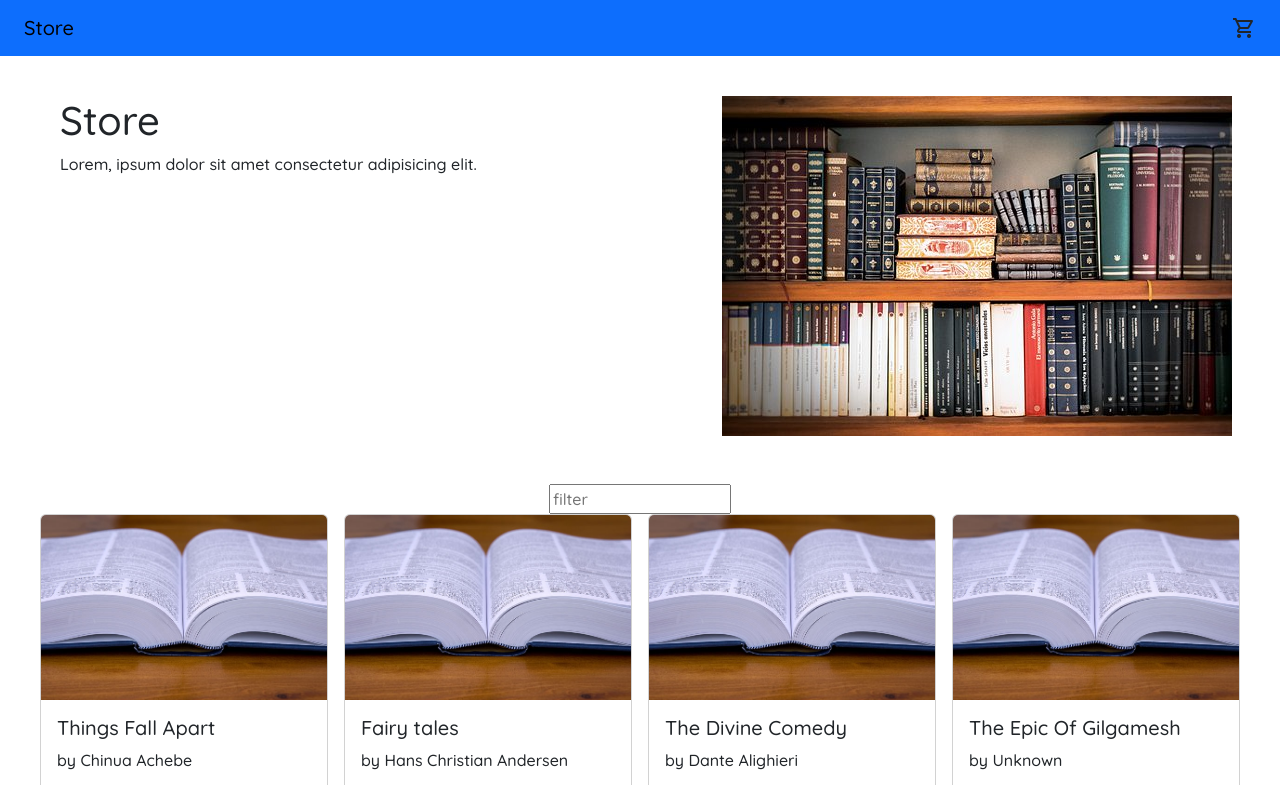
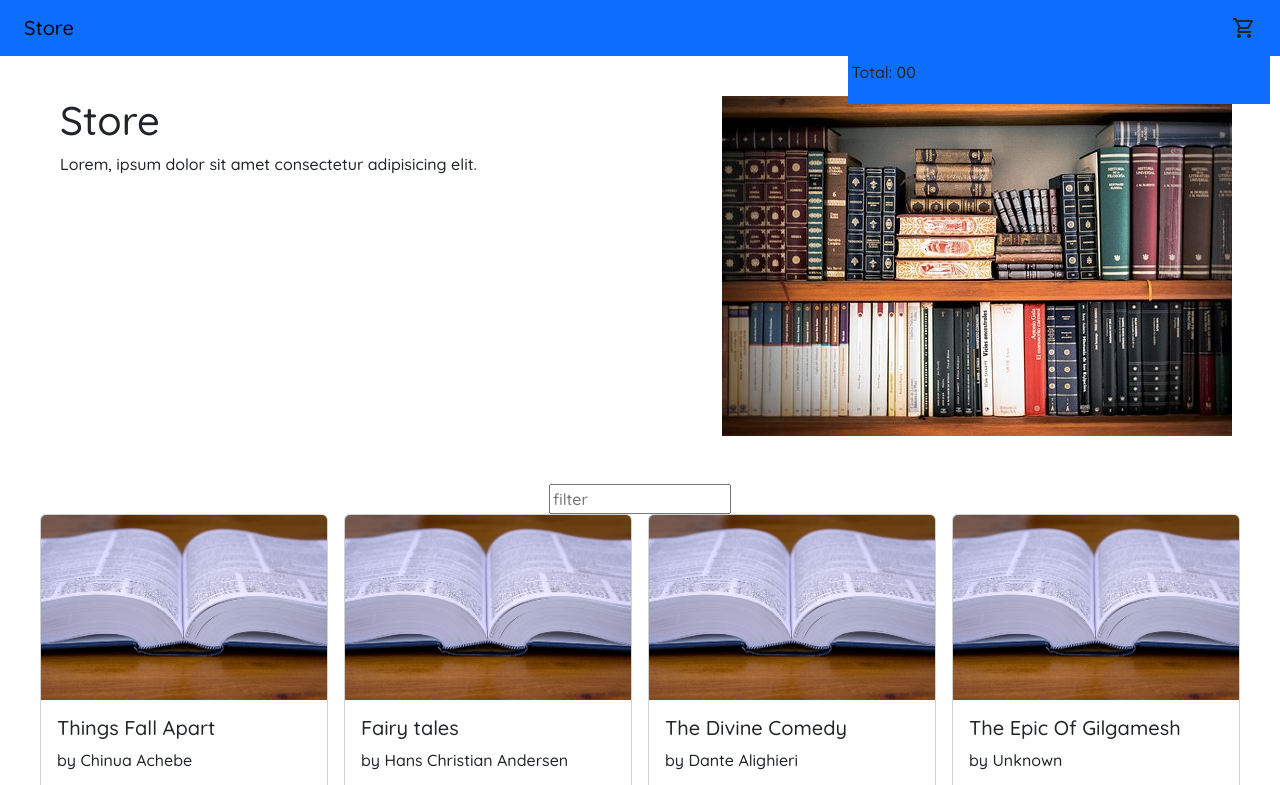
Before and after one commit to CrowsVeldt/limudai-chutz-ashkelon-second-project, a plain HTML site: page index.html in a window 1280 px wide. Both pictures are taken after a click on the element "shopping_cart". Shown: the top 785 px of the page. Drawn offline with nearby package versions, Linux system fonts and the light colour scheme.

Commit message:
improve cart layout, add total

```diff
--- a/script.js
+++ b/script.js
@@ -26,10 +26,16 @@ function fetchCatalog() {
 }
 
 function displayShoppingCart() {
+    // if cart is empty display "nothing yet"
     if (cartOpen === false) {
         const cart = document.createElement('div')
         cart.id = 'cart'
-        cart.className = 'bg-primary'
+        cart.classList.add('bg-primary', 'd-flex', 'flex-column', 'justify-content-center', 'p-1')
+
+        const total = document.createElement('p')
+        total.innerHTML = `Total: 00`
+
+        cart.appendChild(total)
 
         cartContents.forEach(item => {
             cart.appendChild(cartItem(item))
@@ -95,11 +101,12 @@ function productCard(deetz) {
 
 function cartItem(deetz) {
     const item = document.createElement('div')
+    item.classList.add('d-flex', 'flex-column', 'align-items-center', 'border', 'border-dark')
 
     const img = document.createElement('img')
     img.src = 'res/images/default.jpeg'
     img.alt = deetz.title
-    img.style.width = '100%'
+    img.style.width = '60%'
 
     const title = document.createElement('h6')
     title.innerHTML = deetz.title
--- a/style.css
+++ b/style.css
@@ -11,11 +11,10 @@ body {
 
 #cart {
     position: fixed;
-    top: 70px;
+    top: 56px;
     right: 10px;
 
     width: 33vw;
-    /* object-fit: scale-down; */
 }
 
 #heroImage {
```
